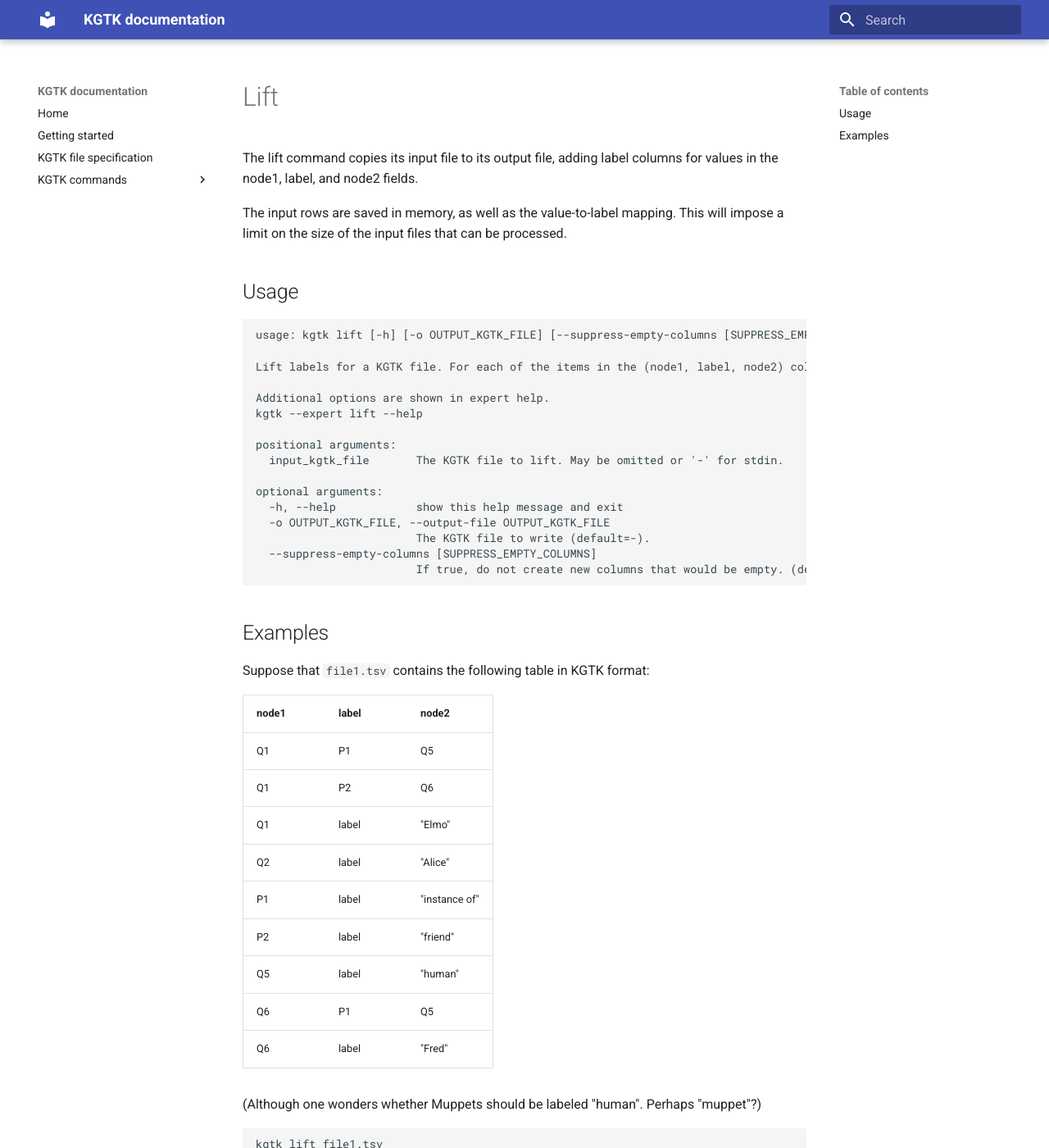
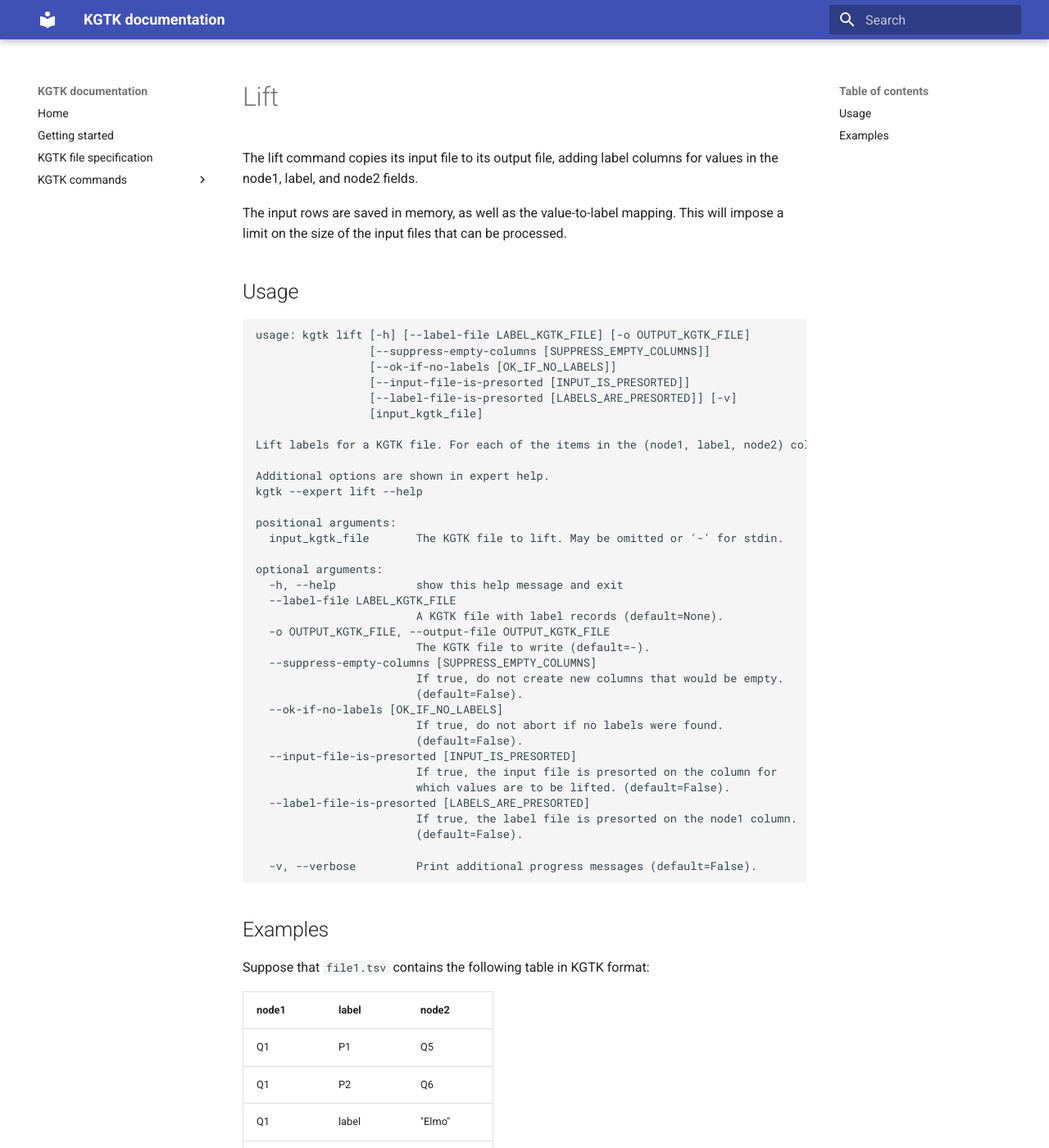
Before and after one commit to usc-isi-i2/kgtk, an MkDocs documentation site: the page built from docs/lift.md, in a window 1280 px wide and 1400 px high. Shown: the whole window at 82% size. Built offline with MkDocs 1.6.1 and Material for MkDocs 9.7.7, drawn with Linux system fonts in a browser that asks for light colours; some of the changed text lies outside the part shown.

````diff
--- a/docs/lift.md
+++ b/docs/lift.md
@@ -7,7 +7,12 @@ This will impose a limit on the size of the input files that can be processed.
 ## Usage
 
 ```
-usage: kgtk lift [-h] [-o OUTPUT_KGTK_FILE] [--suppress-empty-columns [SUPPRESS_EMPTY_COLUMNS]] [-v] [input_kgtk_file]
+usage: kgtk lift [-h] [--label-file LABEL_KGTK_FILE] [-o OUTPUT_KGTK_FILE]
+                 [--suppress-empty-columns [SUPPRESS_EMPTY_COLUMNS]]
+                 [--ok-if-no-labels [OK_IF_NO_LABELS]]
+                 [--input-file-is-presorted [INPUT_IS_PRESORTED]]
+                 [--label-file-is-presorted [LABELS_ARE_PRESORTED]] [-v]
+                 [input_kgtk_file]
 
 Lift labels for a KGTK file. For each of the items in the (node1, label, node2) columns, look for matching label records. If found, lift the label values into additional columns in the current record. Label records are reoved from the output.
 
@@ -19,10 +24,24 @@ positional arguments:
 
 optional arguments:
   -h, --help            show this help message and exit
+  --label-file LABEL_KGTK_FILE
+                        A KGTK file with label records (default=None).
   -o OUTPUT_KGTK_FILE, --output-file OUTPUT_KGTK_FILE
                         The KGTK file to write (default=-).
   --suppress-empty-columns [SUPPRESS_EMPTY_COLUMNS]
-                        If true, do not create new columns that would be empty. (default=False).
+                        If true, do not create new columns that would be empty.
+                        (default=False).
+  --ok-if-no-labels [OK_IF_NO_LABELS]
+                        If true, do not abort if no labels were found.
+                        (default=False).
+  --input-file-is-presorted [INPUT_IS_PRESORTED]
+                        If true, the input file is presorted on the column for
+                        which values are to be lifted. (default=False).
+  --label-file-is-presorted [LABELS_ARE_PRESORTED]
+                        If true, the label file is presorted on the node1 column.
+                        (default=False).
+
+  -v, --verbose         Print additional progress messages (default=False).
 ```
 
 ## Examples
@@ -41,7 +60,6 @@ Suppose that `file1.tsv` contains the following table in KGTK format:
 | Q6    | P1    | Q5            |
 | Q6    | label | "Fred"        |
 
-(Although one wonders whether Muppets should be labeled "human".  Perhaps "muppet"?)
 
 ```bash
 kgtk lift file1.tsv
@@ -80,10 +98,79 @@ Suppose that `file4.tsv` contains the following table in KGTK format:
 kgtk lift file4.tsv
 ```
 
-The output will be the following table in KGTK format:
 
 | node1 | label | node2 | node1;label | label;label | node2;label |
 | -- | -- | -- | -- | -- | -- |
 | Q1 | P1 | Q5 | "Elmo" | "instance of" | "homo sapiens"\|"human" |
 | Q1 | P2 | Q6 | "Elmo" | "amigo"\|"friend" | "Fred" |
 | Q6 | P1 | Q5 | "Fred" | "instance of" | "homo sapiens"\|"human" |
+
+The labels may be in a seperate file from the input.  If
+`--suppress-empty-columns` is `False` (its default), then the input file may be
+processed in a single pass without keeping a copy in memory.  The labels will
+still be loaded into an in-memory dictionary.
+
+Suppose that `file5.tsv` contains the following table in KGTK format:
+
+| node1 | label | node2 |
+| -- | -- | -- |
+| Q1 | P1 | Q5 |
+| Q1 | P2 | Q6 |
+| Q6 | P1 | Q5 |
+
+And `file6.tsv` contains the following table in KGTK format:
+
+| node1 | label | node2 |
+| -- | -- | -- |
+| Q1 | label | "Elmo" |
+| Q2 | label | "Alice" |
+| P1 | label | "instance of" |
+| P2 | label | "friend" |
+| Q5 | label | "human" |
+| Q6 | label | "Fred" |
+
+
+```bash
+kgtk lift file5.tsv --label-file file6.tsv -v --columns-to-lift node1  --input-file-is-presorted --label-file-is-presorted --suppress-empty-columns
+```
+The output will be the following table in KGTK format:
+
+| node1 | label | node2 | node1;label | label;label | node2;label |
+| -- | -- | -- | -- | -- | -- |
+| Q1 | P1 | Q5 | "Elmo" | "instance of" | "human" |
+| Q1 | P2 | Q6 | "Elmo" | "friend" | "Fred" |
+| Q6 | P1 | Q5 | "Fred" | "instance of" | "human" |
+
+If the labels are in a seperate file from the input rows, and the labels are sorted
+on the node1 column, and the only a single column will be lifted from the input rows,
+and the input file is sorted on that column, and if `--suppress-empty-columns` is `False`
+(its default), then the data may be process using a merge algorithm that does not
+use in-memory buffering.
+
+
+Suppose that `file7.tsv` contains the following table in KGTK format,
+which is sorted on the `node1` column:
+
+| node1 | label | node2 |
+| -- | -- | -- |
+| P1 | label | "instance of" |
+| P2 | label | "friend" |
+| Q1 | label | "Elmo" |
+| Q2 | label | "Alice" |
+| Q5 | label | "human" |
+| Q6 | label | "Fred" |
+| Q6 | label | "Wilma" |
+| Q6 | label | "Wilma" |
+
+```bash
+kgtk lift lift-file5.tsv --label-file lift-file7.tsv -v --columns-to-lift node1  --input-file-is-presorted --label-file-is-presorted
+
+```
+
+The output will be the following table in KGTK format:
+
+| node1 | label | node2 | node1;label |
+| -- | -- | -- | -- |
+| Q1 | P1 | Q5 | "Elmo" |
+| Q1 | P2 | Q6 | "Elmo" |
+| Q6 | P1 | Q5 | "Fred"\|"Wilma" |
````
Also changed, not shown: 6 other files.
